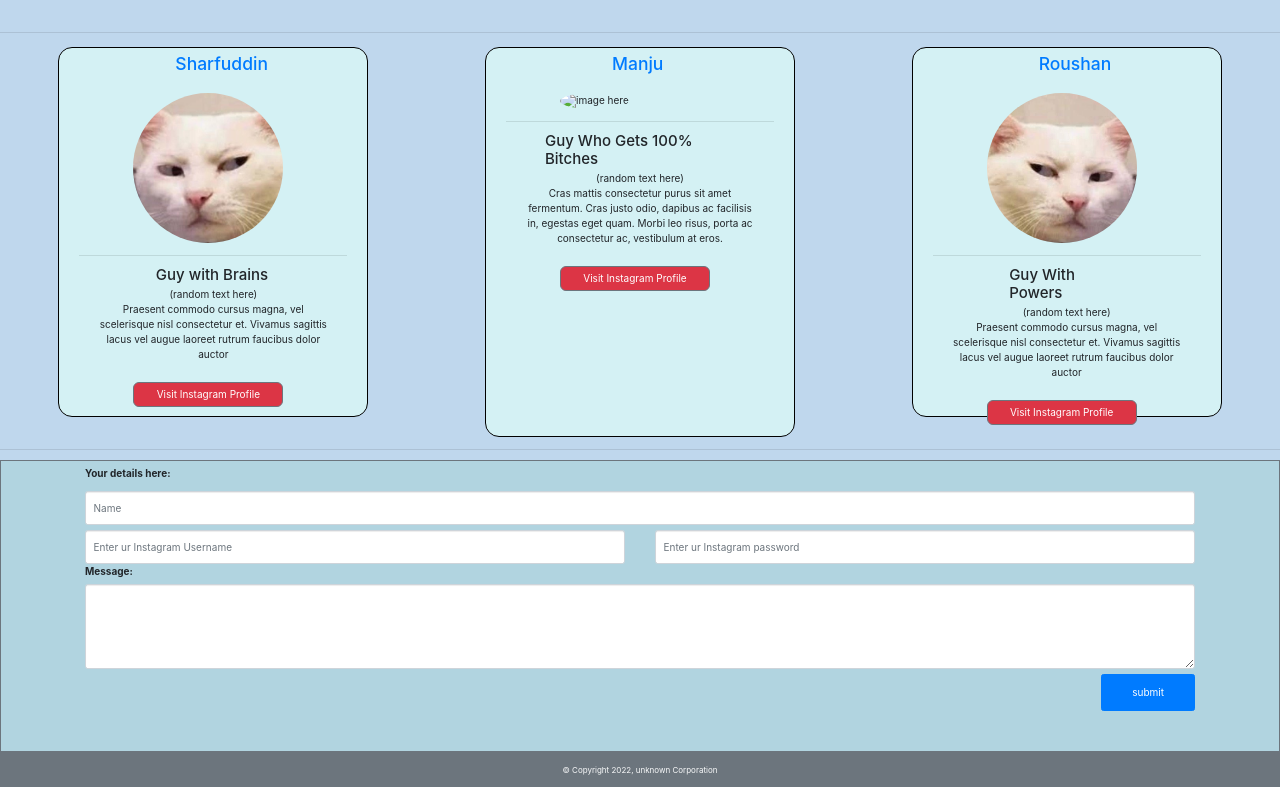
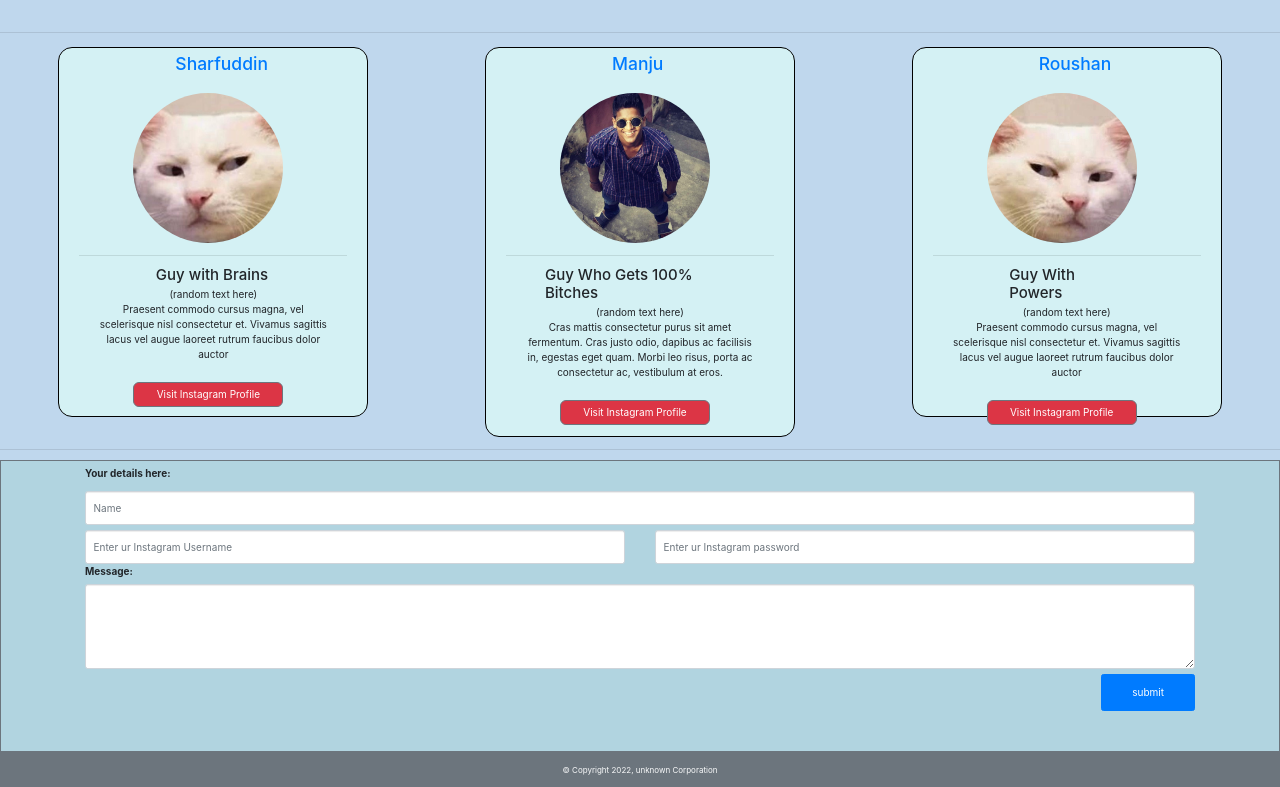
Before and after one commit to Mirza-Glitch/project-0-mfs, a plain HTML site: page index.html in a window 1280 px wide. Shown: the part 2180-2967 px from the top of the page. Drawn offline with nearby package versions, Linux system fonts and the light colour scheme; the site is published under a folder, as on GitHub Pages, so addresses that start at the root find nothing.

Commit message:
Update index.html

```diff
--- a/index.html
+++ b/index.html
@@ -183,7 +183,7 @@
 
       <div class="cardss guyb2">
        <h3 class="guyh2"><a href="https://instagram.com/manjunathreddy_4113?igshid=YmMyMTA2M2Y=">Manju</a></h3> <br />
-       <img src="/mnr.jpg" alt="image here" class="rounded-circle"/>
+       <img src="mnr.jpg" alt="image here" class="rounded-circle"/>
        <hr />
        <h4 class="guy2">Guy Who Gets 100% Bitches</h4>
        <p>   (random text here) <br />
```
